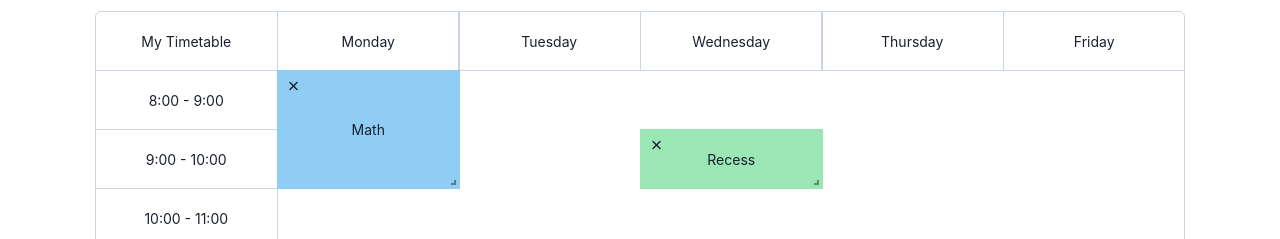
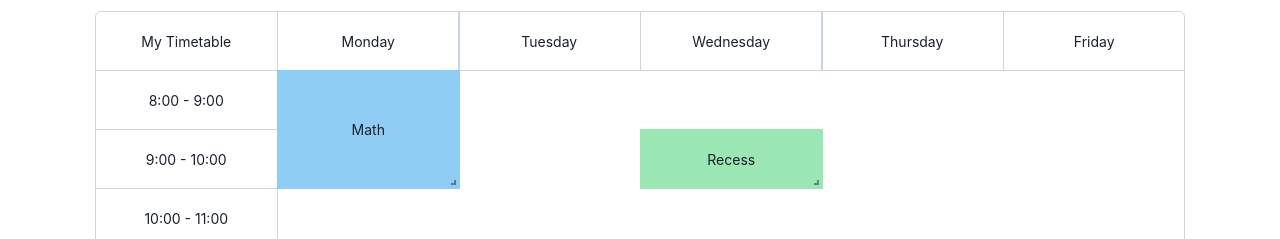
Before and after one commit to westbrookdaniel/timetable-builder, a React (Vite) app: page / in a window 1280 px wide. Shown: the part 133-372 px from the top of the page. Built offline with nearby package versions, Linux system fonts and the light colour scheme.

Commit message:
fix more bugs

```diff
--- a/src/Layout/Period.tsx
+++ b/src/Layout/Period.tsx
@@ -1,4 +1,4 @@
-import { Box, Icon, useToast } from '@chakra-ui/react'
+import { Box, Icon, useBoolean, useToast } from '@chakra-ui/react'
 import { XIcon } from '@heroicons/react/solid'
 import debounce from 'lodash/debounce'
 import React, { useRef, useState } from 'react'
@@ -27,6 +27,7 @@ const Period = React.forwardRef<HTMLDivElement, Props>(
     const colour = types.find((t) => t.label === type)?.colour
     const removePeriod = useLayout((s) => s.removePeriod)
     const [draftLabel, setDraftLabel] = useState(label)
+    const [isDeleteHidden, setIsDeleteHidden] = useBoolean(true)
 
     function handleDelete() {
       if (identifier) {
@@ -55,12 +56,15 @@ const Period = React.forwardRef<HTMLDivElement, Props>(
       <Box
         className={`periodCell ${className}`}
         bg={colour}
-        p={2}
+        p={1}
         d="grid"
         placeItems="center"
         border="solid 1px "
         borderColor={colour ? colour : 'gray.300'}
         ref={ref}
+        textAlign="center"
+        onMouseEnter={setIsDeleteHidden.off}
+        onMouseLeave={setIsDeleteHidden.on}
         {...props}
       >
         {onEdit ? (
@@ -69,8 +73,11 @@ const Period = React.forwardRef<HTMLDivElement, Props>(
           label
         )}
         {children}
-        {identifier ? (
+        {identifier && !isDeleteHidden ? (
           <Icon
+            bg={colour ? colour : 'gray.300'}
+            _hover={{ bg: 'white' }}
+            borderRadius="full"
             className="hideOnPrint"
             position="absolute"
             top={0}
@@ -78,8 +85,10 @@ const Period = React.forwardRef<HTMLDivElement, Props>(
             cursor="pointer"
             onClick={handleDelete}
             as={XIcon}
-            width={'15px'}
-            m={2}
+            padding="2px"
+            width="20px"
+            height="20px"
+            m={1}
           />
         ) : null}
       </Box>
--- a/src/options/OptionsModal.tsx
+++ b/src/options/OptionsModal.tsx
@@ -75,7 +75,7 @@ export default function OptionsModal() {
     <>
       <Button onClick={onOpen}>Options</Button>
 
-      <Modal isOpen={isOpen} onClose={onClose}>
+      <Modal size="xl" isOpen={isOpen} onClose={onClose}>
         <ModalOverlay />
         <ModalContent>
           <ModalHeader>Timetable Options</ModalHeader>
```
